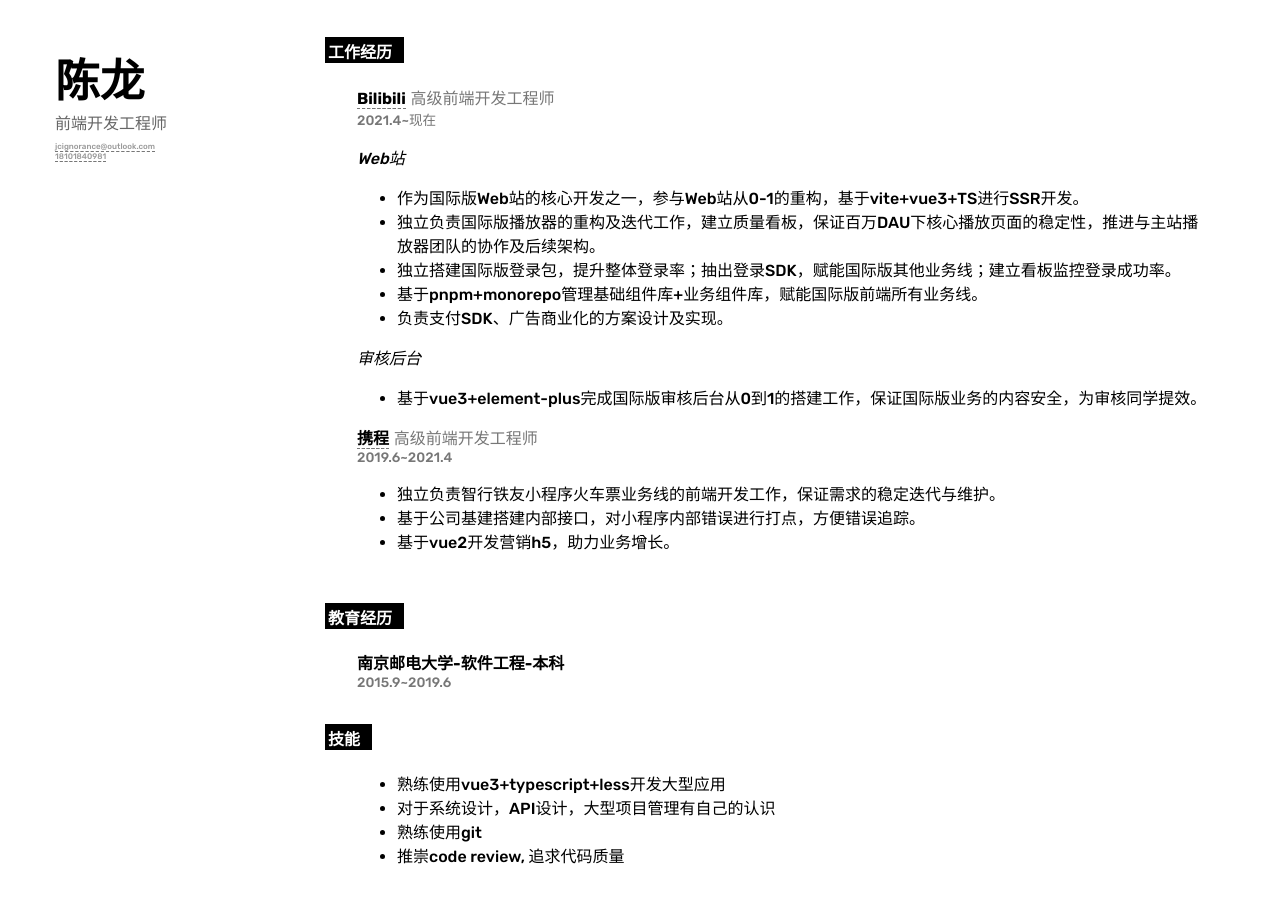
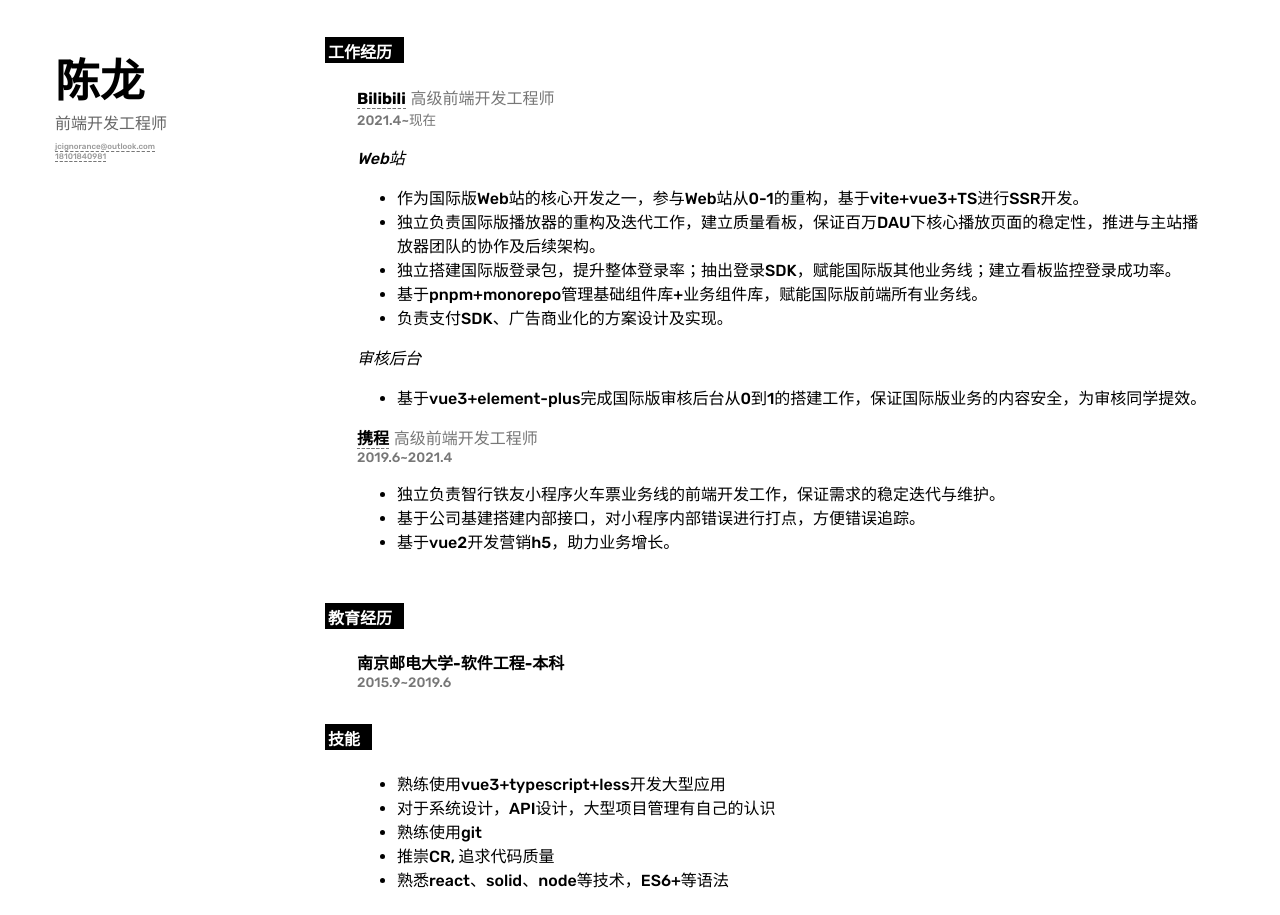
Before and after one commit to Jackie1210/website, a React (Vite) app: page /resume in a window 1280 px wide. Shown: the top 915 px of the page. Built offline with nearby package versions, Linux system fonts and the light colour scheme; a small style sheet from the web is missing.

Commit message:
chore: add stack

```diff
--- a/src/pages/resume/components/stack/index.tsx
+++ b/src/pages/resume/components/stack/index.tsx
@@ -5,7 +5,8 @@ export const Stack = () => {
         <li>熟练使用vue3+typescript+less开发大型应用</li>
         <li>对于系统设计，API设计，大型项目管理有自己的认识</li>
         <li>熟练使用git</li>
-        <li>推崇code review, 追求代码质量</li>
+        <li>推崇CR, 追求代码质量</li>
+        <li>熟悉react、solid、node等技术，ES6+等语法</li>
       </ul>
     </div>
   )
```
